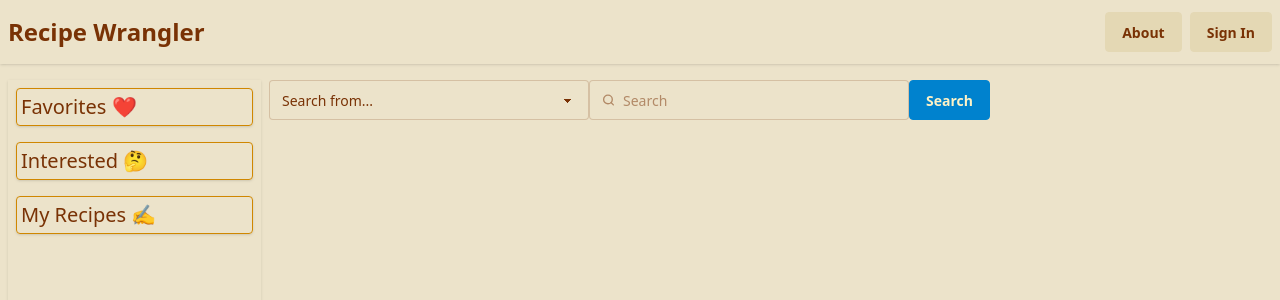
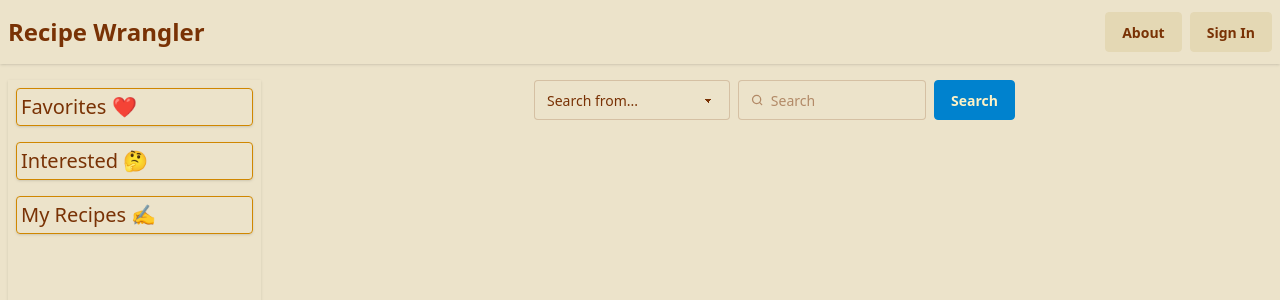
Before and after one commit to Justin-K-Ellis/recipe_wrangler_client, a Next.js app: page /home/search in a window 1280 px wide. Shown: the top 300 px of the page. Built offline with nearby package versions, Linux system fonts and the light colour scheme.

Commit message:
fix: center inputs items

```diff
--- a/src/app/home/search/page.tsx
+++ b/src/app/home/search/page.tsx
@@ -1,6 +1,6 @@
 "use client";
 
-import { useState } from "react";
+import { SyntheticEvent, useState } from "react";
 
 type searchValueType = string | readonly string[] | number | undefined;
 
@@ -9,19 +9,20 @@ export default function Search() {
   const [searchValue, setSearchValue] = useState<searchValueType>("");
   const searchOptions = ["Cuisine", "Dish name", "Ingredients"];
 
-  function handleSubmit(event) {
+  function handleSubmit(event: SyntheticEvent) {
     event.preventDefault();
     console.log(`Search for ${searchValue} amoung the ${searchType}.`);
   }
 
   return (
-    <section>
+    <section className="flex flex-row justify-center">
       <form onSubmit={handleSubmit}>
-        <div className="flex flex-row">
+        <div className="flex flex-row gap-2">
           {/* Search options dropdown */}
           <select
             className="select"
             defaultValue={"Search from..."}
+            required
             onChange={(e) => setSearchType(e.target.value)}
           >
             <option disabled={true}>Search from...</option>
@@ -53,6 +54,7 @@ export default function Search() {
               className="grow"
               placeholder="Search"
               value={searchValue}
+              required
               onChange={(e) => setSearchValue(e.target.value)}
             />
           </label>
```
